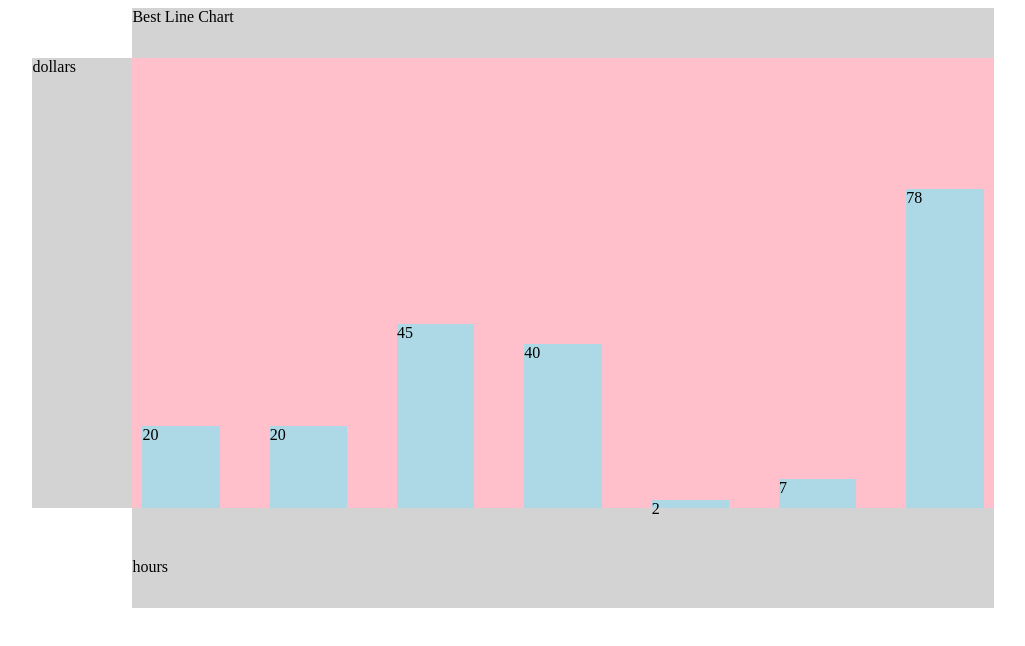
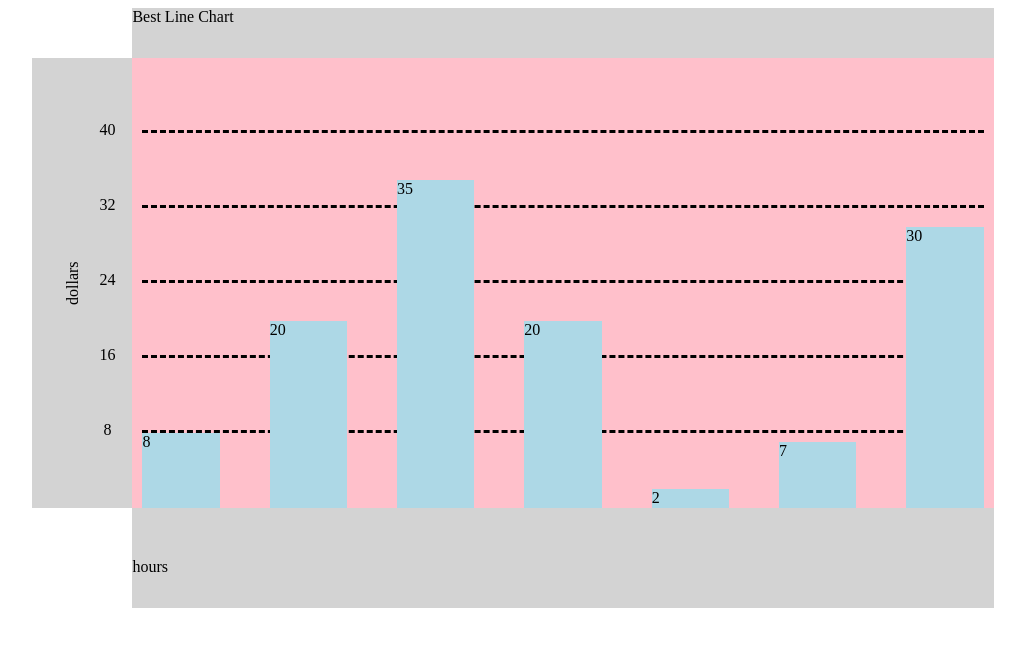
Before and after one commit to nikitasheremet/stretchBarChart, a plain HTML site: page index.html in a window 1280 px wide. Shown: the whole page, without its empty margins (102-1127 px from the left). Drawn offline with Linux system fonts and the light colour scheme.

Commit message:
added y axis values based on data entered, and added axis lines to graph area

```diff
--- a/chartJs.js
+++ b/chartJs.js
@@ -16,6 +16,20 @@
   let openDiv = "<div class = ";
   let closeDiv = "</div>";
 
+  //calculates limit of chart
+  let roundTop;
+  switch (true) {
+    case dataMax > 50:
+      roundTop = 100 * Math.ceil(dataMax/100);
+      break;
+    case dataMax > 10:
+      roundTop = 10 * Math.ceil(dataMax/10);
+      break;
+    case dataMax > 0:
+      roundTop = Math.ceil(dataMax);
+  }
+  alert("round top: " + roundTop);
+
   //functiion creates 6 divs within parent div matching 'elem' in order to organize titles and graphing area
   $(elem).append(function defineGraphArea(){
     let titleHtml = openDiv + "title>" + dOpt.title + closeDiv;
@@ -28,33 +42,34 @@
     return titleHtml + graphHtml + yAxisHtml + xAxisHtml + xTitleHtml + yTitleHtml;
   });
 
-  function createVisual () { ///////////////Creates visuals in graph area
+  function createVisual () { /////////////// Creates visuals in graph area //////////////
 
-    $(".graph-area").append(function defineBars() { //creates bars in graph area
+    $(".graph-area").append(function defineBars() { //creates bars and axis lines
       let output = "";
       for (i = 0; i < lenData; i++) {
         output += openDiv + "bar-" + i + ">" + data[i] + closeDiv;
       }
+      for (i = 1; i <= 5; i++) {
+        output += openDiv + "axis-line-" + i + ">" + closeDiv;
+      }
       return output;
     });
+    for (i = 1; i <=5; i++) { ///////////////////////draws axis lines
+      elemAxisLine = ".axis-line-" + i;
+      $(elemAxisLine).css({
+        "grid-area" : function () {
+          let output = i + "/1/" + (i+1) + "/8";
+          return output;
+        },
+        "border-bottom" : "dashed"
+      })
+    }
 
-    //calculates limit of chart
-    let roundTop;
-    switch (true) {
-      case dataMax > 50:
-        roundTop = 100 * Math.ceil(dataMax/100);
-        break;
-      case dataMax > 10:
-        roundTop = 10 * Math.ceil(dataMax/10);
-        break;
-      case dataMax > 0:
-        roundTop = Math.ceil(dataMax);
-    }
     // draws bars inside chart area
     for (i = 0; i < lenData; i++) {
-      elem = ".bar-"+i;
-      $(elem).css({
-        "grid-area" : function setGrid() {
+      elemBar = ".bar-"+i;
+      $(elemBar).css({
+        "grid-area" : function () {
           let output =   "1/" + (i+1) + "/7/" + (i+2);
           return output;
         },
@@ -63,7 +78,7 @@
         "height": function setHeight() {
           let fillPer;
           let pxFill;
-          fillPer = data[i]/(roundTop + ((roundTop/5)/2));
+          fillPer = data[i]/(roundTop + ((roundTop/5)));
           pxFill = fillPer * 450;
           return pxFill + "px";
         },
@@ -72,7 +87,7 @@
         "left" : "0px"
       });
     }
-  }
+  } ///////////////////////////////////////////////////////////
   $(elem).css({
     "width": "80%",
     "height": "600px",
@@ -85,39 +100,47 @@
     "background-color": "lightgrey",
   });
   $(".title").css({
-    "grid-column-start": "3",
-    "grid-column-end": "4",
-    "grid-row-start": "1",
-    "grid-row-end": "2"
+    "grid-area" : "1/3/2/4"
   });
   $(".x-axis-title").css({
-    "grid-column-start": "3",
-    "grid-column-end": "4",
-    "grid-row-start": "4",
-    "grid-row-end": "5"
-
+    "grid-area" : "4/3/5/4"
   });
   $(".y-axis-title").css({
-    "grid-column-start": "1",
-    "grid-column-end": "2",
-    "grid-row-start": "2",
-    "grid-row-end": "3"
-
+    "grid-area" : "2/1/3/2",
+    "writing-mode": "vertical-lr",
+    "transform" : "rotate(180deg)",
+    "text-align" : "center"
   });
   $(".x-axis").css({
-    "grid-column-start": "3",
-    "grid-column-end": "4",
-    "grid-row-start": "3",
-    "grid-row-end": "4"
-
+    "grid-area" : "3/3/4/4"
   });
   $(".y-axis").css({
-    "grid-column-start": "2",
-    "grid-column-end": "3",
-    "grid-row-start": "2",
-    "grid-row-end": "3"
-
+    "grid-area" : "2/2/3/3",
+    "display" : "grid",
+    "grid-template-columns" : "1fr",
+    "grid-template-rows" : "1fr 2fr 2fr 2fr 2fr 2fr 1fr"
   });
+  $(".y-axis").append(function () {
+    output = "";
+    for (i = 1; i <= 5; i++) {
+      output += openDiv + "y-axis-" + i + ">" + (roundTop/5)*i + closeDiv;
+    }
+    return output;
+  })
+  for (i = 1; i <= 5; i++) {
+    elemYAxis = ".y-axis-" + i;
+    $(elemYAxis).css({
+      "grid-area" : function () {
+        let output = (-i-1) + "/1/" + (-i-2) + "/2";
+        return output;
+      },
+      "text-align" : "center",
+      "padding" : "50% 0"
+    })
+  }
+  $(".y-axis-1").css({
+    "grid-area" : "-2/1/-3/2"
+  })
   $(".graph-area").css({
     "grid-area" : "2/3/3/4",
     "background-color": "pink",
@@ -136,7 +159,7 @@
     "position":"relative"
   });
 
-    createVisual();
+  createVisual();
 
 
 
--- a/index.html
+++ b/index.html
@@ -17,7 +17,7 @@
   <!--Script to call drawBarChart() function and build graph-->
   <script>
 
-    var data = [20,20,45,40,2,7,78];
+    var data = [8,20,35,20,2,7,30];
     var elem = "#drawChart";
     var options = {title: "Best Line Chart", xAxisTitle: "hours", yAxisTitle: "dollars"};
     drawBarChart(data,options, elem);
```
